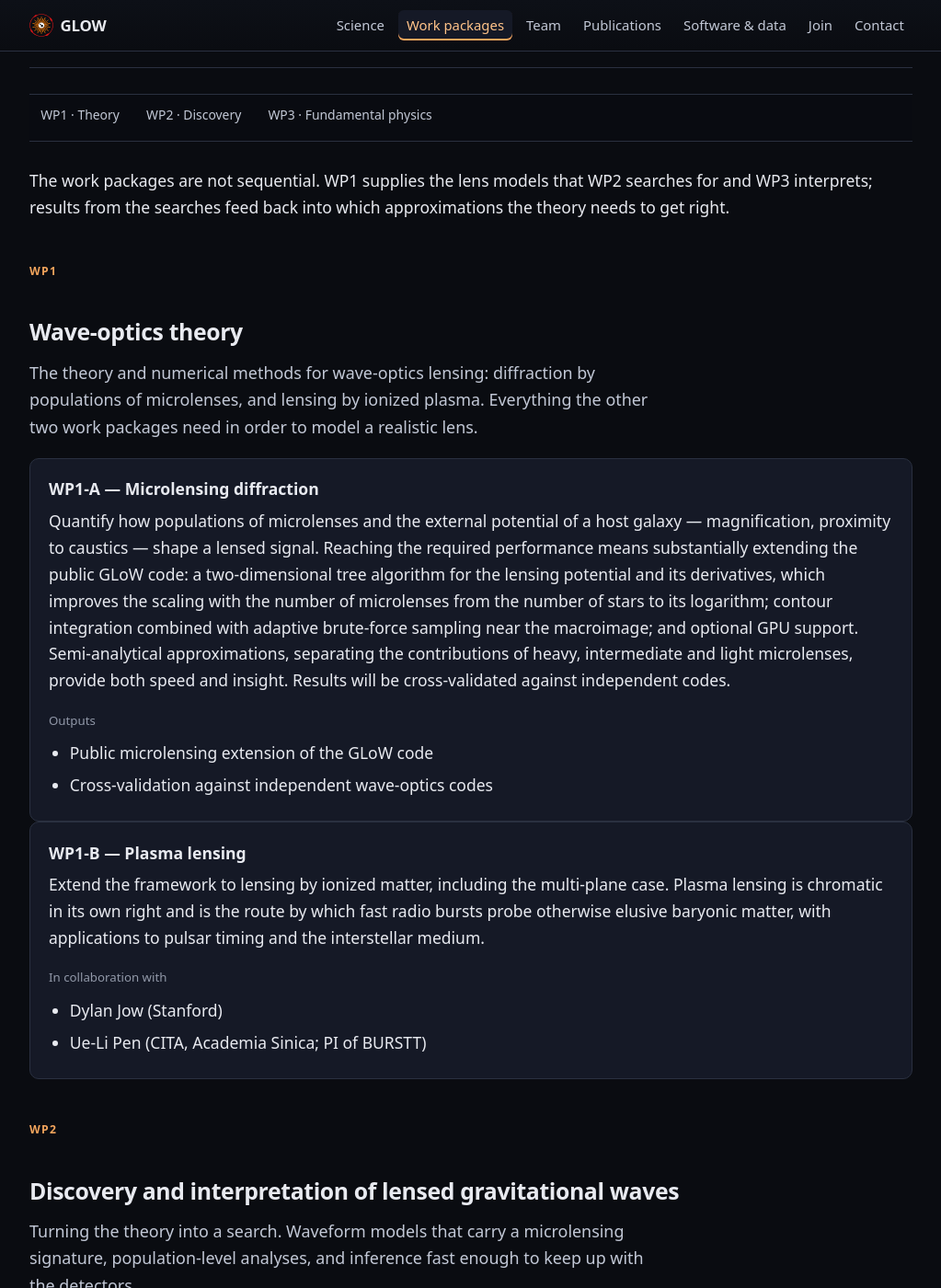
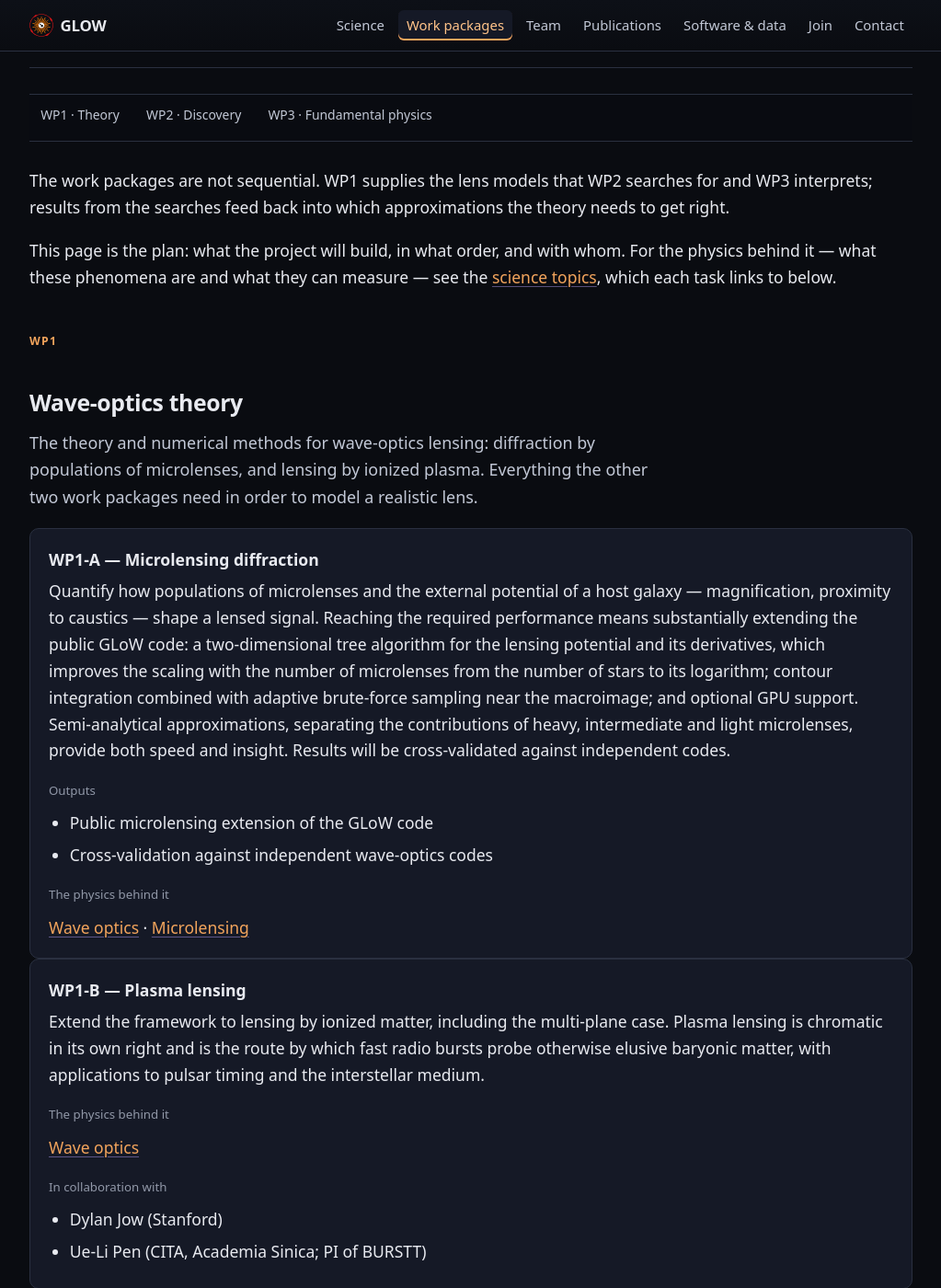
Before and after one commit to glow-astro/website, a Jekyll site: the page built from work-packages.html, in a window 1280 px wide and 1400 px high, scrolled down 214 px. Shown: the whole window at 92% size, without its empty margins (128-1151 px from the left). Built offline with Jekyll 4.4.1, drawn with Linux system fonts in a browser that asks for light colours; some of the changed text lies outside the part shown.

Commit message:
Close the loop between the work packages and the science topics
The topic pages linked out to their work packages, but nothing linked back, so
the physics/plan split was navigable in one direction only. Each task now
carries a "The physics behind it" line.

It is derived, not listed: the template matches a task's code against each
topic's `wps`, so the two directions come from one field and cannot disagree.
All six tasks resolve at least one topic. WP1-B reaches Wave optics, which is
what folding plasma lensing into that page was for.

The work-packages page now says outright that it is the plan and points at the
topics for the physics, and the DINGO entry on the software page points at
data analysis for why it matters.

README catches up: topics.yml and publications.yml were missing from the data
table, positions.yml was still described by its old schema, and neither the
media/ convention nor the science-versus-plan split was written down anywhere
a newcomer would find them. Both bugs this restructure produced are recorded
as reasons to run the verification pass.

That pass also gains two data-integrity checks: every topic's `wps` must name a
real task, and every topic's `papers` must name a real paper. Both were silent
before -- a typo would simply have rendered nothing.

Co-Authored-By: Claude Opus 5 (1M context) <noreply@anthropic.com>

```diff
--- a/software.html
+++ b/software.html
@@ -32,6 +32,10 @@ sections:
     <p class="card-title">{{ t.name }}</p>
     <p class="card-meta">{{ t.subtitle }} · {{ t.status }}{% if t.wps %} · {{ t.wps | join: ", " }}{% endif %}</p>
     <p>{{ t.purpose }}</p>
+    {%- if t.name contains "DINGO" %}
+    <p>Why this matters is explained under
+      <a href="{{ '/data-analysis.html' | relative_url }}">data analysis</a>.</p>
+    {%- endif %}
 
     {%- if t.papers %}
     <p class="card-meta">Method paper</p>
--- a/work-packages.html
+++ b/work-packages.html
@@ -28,6 +28,13 @@ sections:
   approximations the theory needs to get right.
 </p>
 
+<p>
+  This page is the plan: what the project will build, in what order, and with
+  whom. For the physics behind it — what these phenomena are and what they can
+  measure — see the <a href="{{ '/science.html' | relative_url }}">science
+  topics</a>, which each task links to below.
+</p>
+
 {%- for wp in site.data.work_packages %}
 <section class="section" id="{{ wp.id }}" aria-labelledby="{{ wp.id }}-heading">
   <p class="eyebrow">{{ wp.code }}</p>
@@ -46,6 +53,24 @@ sections:
       <li>{{ o }}</li>
       {%- endfor %}
     </ul>
+    {%- endif %}
+
+    {%- comment -%}
+      The reciprocal of the topic pages' "Where this is done". Derived by
+      matching this task's code against each topic's `wps` rather than listed
+      again here, so the two directions cannot disagree.
+    {%- endcomment -%}
+    {%- assign explained_by = "" | split: "" %}
+    {%- for t in site.data.topics %}
+    {%- if t.wps contains task.code %}{% assign explained_by = explained_by | push: t %}{% endif %}
+    {%- endfor %}
+    {%- if explained_by.size > 0 %}
+    <p class="card-meta">The physics behind it</p>
+    <p>
+      {%- for t in explained_by %}
+      <a href="{{ '/' | append: t.id | append: '.html' | relative_url }}">{{ t.title }}</a>
+      {%- unless forloop.last %} &middot; {% endunless %}{% endfor %}
+    </p>
     {%- endif %}
 
     {%- if task.partners %}
```
Also changed, not shown: README.md.
